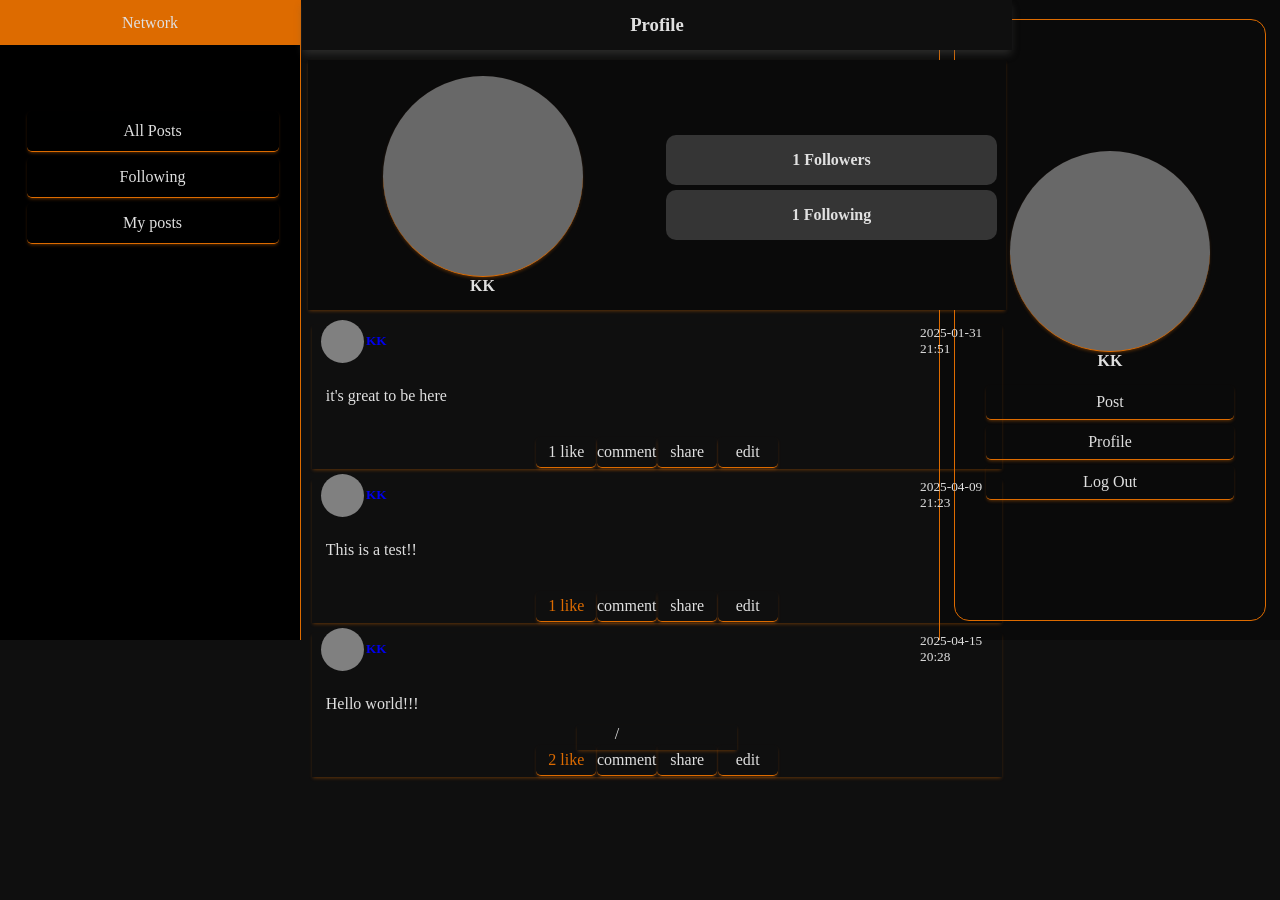
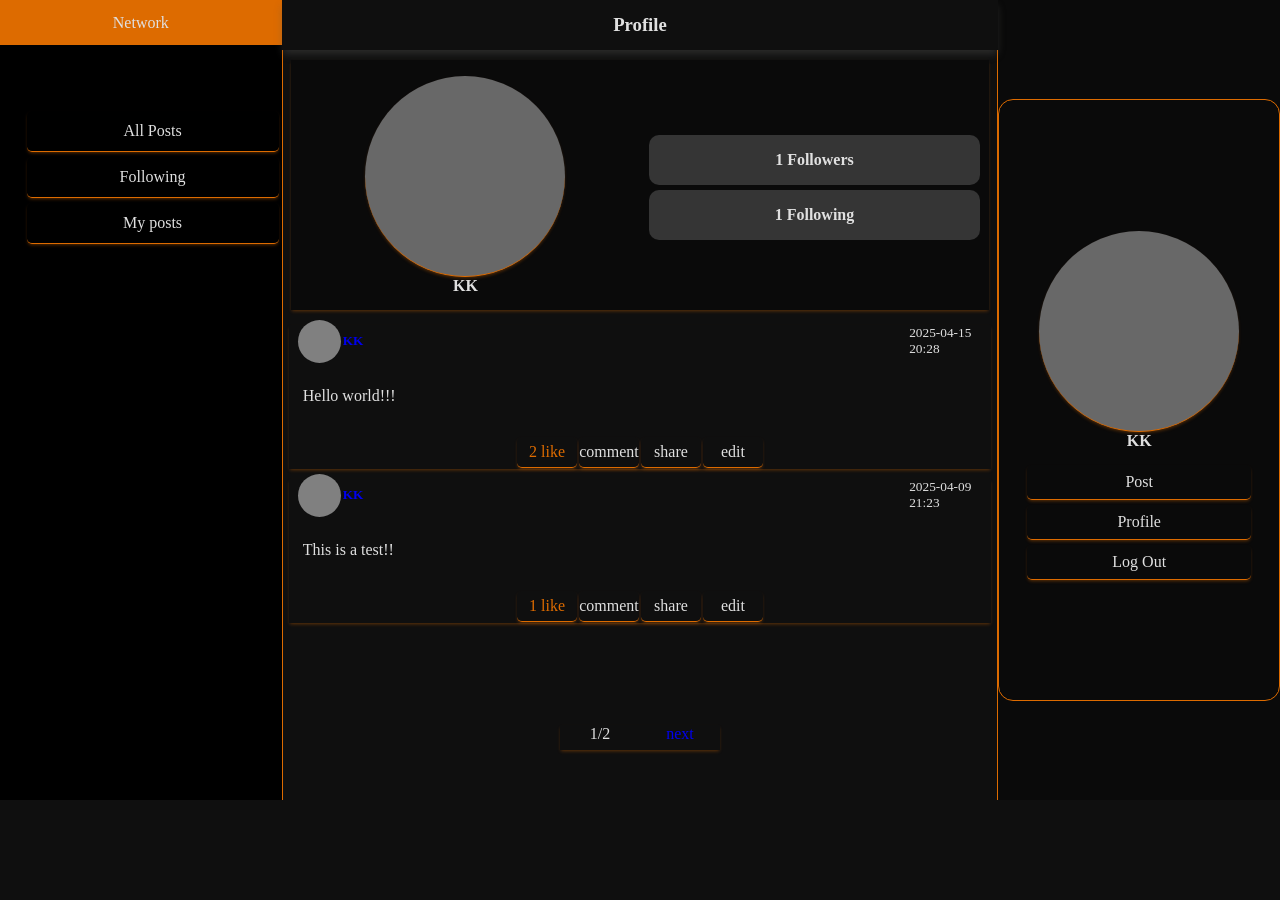
Before and after one commit to KKRamushu/CS50project4, a Django app: page /profile/1 in a window 1280 px wide. Run offline with Django 3.2, Linux system fonts and the light colour scheme; a user stored in the database is signed in; data comes from the database, SQL or seed files in the repository; both versions use the stored data as it was after the commit; some libraries are stand-ins or nearby versions.

Commit message:
pagination function complete

```diff
--- a/network/static/network/styles.css
+++ b/network/static/network/styles.css
@@ -60,8 +60,8 @@ a{
   position: fixed;
   top: 0;
   left: 0;
-  height: 640px;
-  width: 300px;
+  height: 100vh;
+  width: 22%;
   border-right: var(--border-color);
   background-color: black;
 }
@@ -118,9 +118,10 @@ a{
 .feed-container, .login-container, .register-container, .profile-container{
   position: absolute;
   top: 0;
-  left: 302px;
-  height: 638px;
-  width: 710px;
+  left: 22%;
+  right: 22%;
+  height: 100vh;
+  width: 56%;
   padding-bottom: 50px;
   padding-top: 50px;
   display: flex;
@@ -133,8 +134,9 @@ a{
 .feeds-heading{
   position: fixed;
   top: 0px;
-  left: 302px;
-  width: 710px;
+  left: 22%;
+  right: 22%;
+  width: 56%;
   height: 50px;
   display: flex;
   align-items: center;
@@ -146,7 +148,7 @@ a{
 
 .post-container, .login-form, .register-form, .user-details{
   position: relative;
-  width: 690px;
+  width: 98%;
   height: auto;
   margin-top: 5px;
   margin-bottom: 5px;
@@ -267,8 +269,8 @@ textarea{
   position: fixed;
   top: 0px;
   right: 0;
-  width: 340px;
-  height: 640px;
+  width: 22%;
+  height: 100vh;
   display: flex;
   align-items: center;
   justify-content: center;
--- a/network/templates/network/index.html
+++ b/network/templates/network/index.html
@@ -81,12 +81,14 @@
         </div>
     {% endfor %}
 
+    {% if allPosts.paginator.num_pages > 1 %}
     <div class="pagination-control-container">
       {% if allPosts.has_previous %} <a class="paginator-control  paginator-nxt" href="?page={{allPosts.previous_page_number}}">prev</a> {% endif %}
       <span class="paginator-control">{{allPosts.number}}/{{allPosts.paginator.num_pages}}</span>
       {% if allPosts.has_next %} <a class="paginator-control paginator-nxt" href="?page={{allPosts.next_page_number}}">next</a> {% endif %}
 
     </div>
+    {% endif %}
 </div>
 
 {% endblock %}
--- a/network/templates/network/layout.html
+++ b/network/templates/network/layout.html
@@ -21,7 +21,7 @@
                 </li>
                 {% if user.is_authenticated %}
                     <li class="nav-item">
-                        <a class="nav-link" href="{% url 'following' %}">Following</a>
+                        <a class="nav-link" href="{% url 'following' %}?page=1">Following</a>
                     </li>
                     <li class="nav-item">
                         <a class="nav-link" href="#">My posts</a>
@@ -43,7 +43,7 @@
                 <div class="user-actions">
                     {% if user.is_authenticated %}
                         <a class="action nav-item" id="write-post" href="">Post</a>
-                        <a href="{% url 'profile' poster=user.id %}" class="action nav-item">Profile</a>
+                        <a href="{% url 'profile' poster=user.id %}?page=1" class="action nav-item">Profile</a>
                         <a class="action nav-item" href="{% url 'logout' %}">Log Out</a>
                     {% else %}
                     <a class="action nav-item" href="{% url 'login' %}">Log In</a>
--- a/network/views.py
+++ b/network/views.py
@@ -20,10 +20,12 @@ def index(request):
 def followingPosts(request):
     following = Follow.objects.filter(follower=request.user).values_list('following', flat=True)
     followingPosts = Post.objects.filter(poster__in=following).order_by('timestamp')
-    return render(request, "network/index.html",{"allPosts":followingPosts})
+    page = request.GET.get('page')
+    sortedPosts = Paginator(followingPosts,2).get_page(page)
+    return render(request, "network/index.html",{"allPosts":sortedPosts})
 
 def viewProfile(request,poster):
-    allPosts = Post.objects.filter(poster=poster)
+    allPosts = Post.objects.filter(poster=poster).order_by('-timestamp')
 
     followers = len(Follow.objects.filter(following=poster))
     following = len(Follow.objects.filter(follower=poster))
@@ -32,7 +34,8 @@ def viewProfile(request,poster):
         isFollowing = Follow.objects.filter(follower=request.user, following=posterName).exists()
     else:
         isFollowing = False
-    sortedPosts = allPosts.order_by('timestamp')
+    page = request.GET.get('page')
+    sortedPosts = Paginator(allPosts, 2).get_page(page)
 
     return render(request, "network/index.html",{"profile": True, "allPosts":sortedPosts, "followers": followers,
                                                     "following": following,
```
Also changed, not shown: db.sqlite3.
